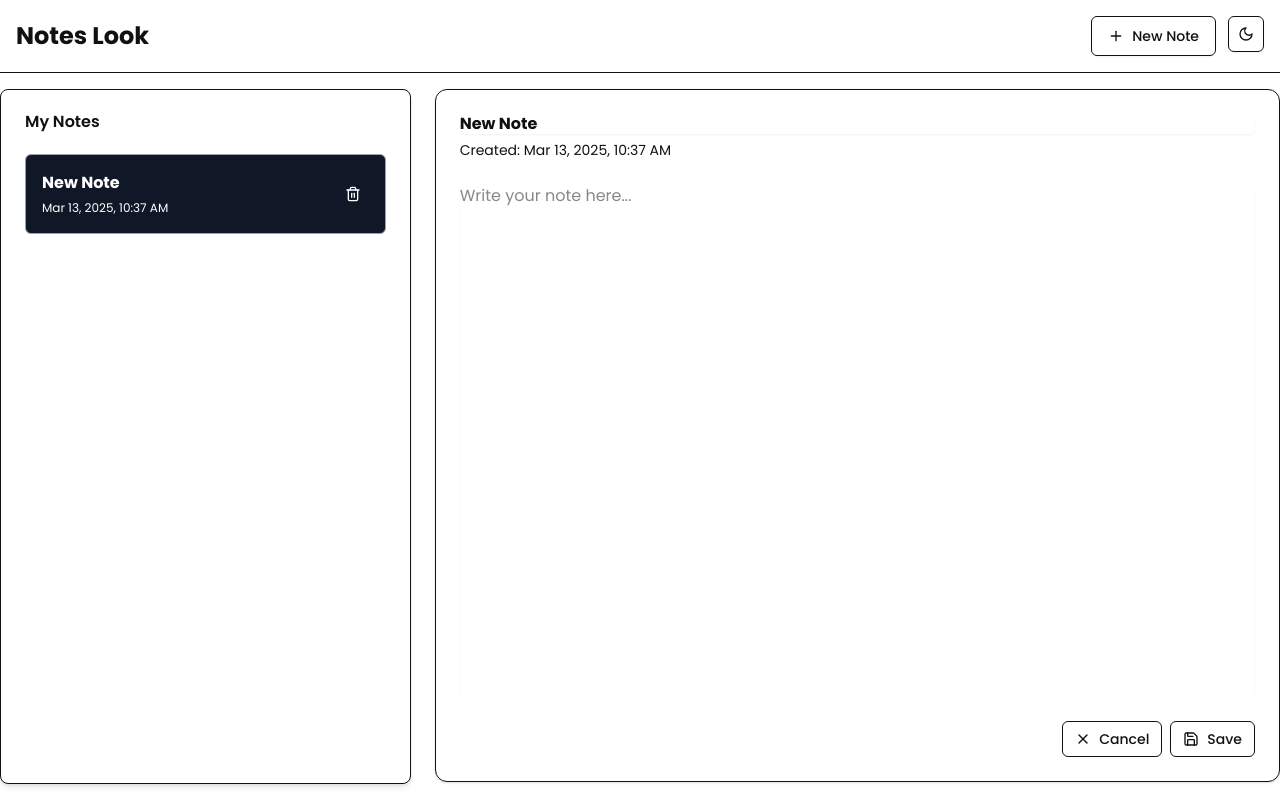
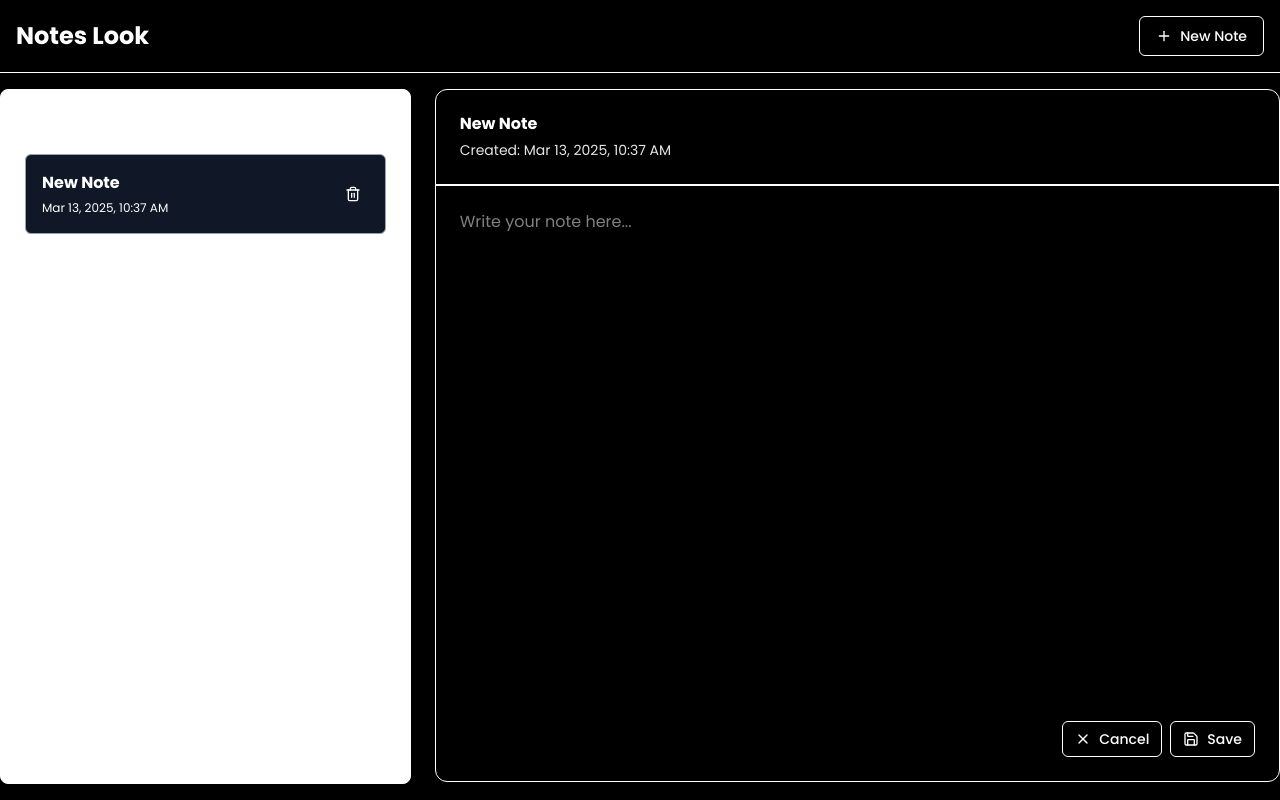
Before and after one commit to amancore/noteslook, a Next.js app: page / in a window 1280 px wide. Both pictures are taken after a click on the button "Create your first note". Built offline with nearby package versions, Linux system fonts and the light colour scheme.

Commit message:
done everything

```diff
--- a/src/app/globals.css
+++ b/src/app/globals.css
@@ -1,23 +1,14 @@
 @import "tailwindcss";
+
 html {
 	scroll-behavior: smooth;
 }
+
 :root {
-  --background: #fff;
-  --foreground: #000;
-  --accent: #f3f4f6;
-  --accent-foreground: #111;
-  --card: #fff;
-  --muted-foreground: #6b7280;
-}
-
-.dark {
-  --background: #18181b;
-  --foreground: #fafafa;
-  --accent: #27272a;
-  --accent-foreground: #fafafa;
-  --card: #18181b;
-  --muted-foreground: #a1a1aa;
+	--background: #000;
+	--foreground: #fff;
+	--muted-foreground: #fff;
+	--font-poppins: 'Poppins', sans-serif;
 }
 
 body {
@@ -26,17 +17,6 @@ body {
 	min-height: 100vh;
 	font-family: var(--font-poppins), sans-serif;
 }
-:root {
-	--background: #fff;
-	--foreground: #111;
-	--font-poppins: 'Poppins', sans-serif;
-	--font-roboto-mono: 'Roboto Mono', monospace;
-}
-
-.dark {
-	--background: #000;
-	--foreground: #fafafa;
-}
 
 [contenteditable]::-webkit-scrollbar {
 	display: none;
--- a/src/app/layout.tsx
+++ b/src/app/layout.tsx
@@ -27,7 +27,7 @@ export default function RootLayout({
 		<ThemeProvider>
 			<html
 				lang="en"
-				className={`${poppins.variable} ${robotoMono.variable} antialiased scrollbar-thin scrollbar-thumb-gray-400 scrollbar-track-gray-100 dark:scrollbar-thumb-gray-700 dark:scrollbar-track-gray-900` }>
+				className={`${poppins.variable} ${robotoMono.variable} antialiased scrollbar-thin scrollbar-thumb-gray-400 scrollbar-track-gray-100 dark:scrollbar-thumb-gray-700 dark:scrollbar-track-gray-900 bg-background text-foreground min-h-screen`}>
 				<body suppressHydrationWarning={true}>{children}</body>
 			</html>
 		</ThemeProvider>
--- a/src/components/ThemeContext.tsx
+++ b/src/components/ThemeContext.tsx
@@ -1,16 +1,9 @@
 "use client";
-import React, {
-	createContext,
-	useContext,
-	useState,
-	ReactNode,
-	useEffect,
-} from "react";
+import React, { createContext, useContext, ReactNode, useEffect } from "react";
 
-export type Theme = "light" | "dark";
+export type Theme = "dark";
 export type ThemeContextType = {
 	theme: Theme;
-	toggleTheme: () => void;
 };
 
 export const ThemeContext = createContext<ThemeContextType | undefined>(
@@ -23,28 +16,13 @@ export function useTheme() {
 	return ctx;
 }
 
-function getInitialTheme(): Theme {
-	if (typeof window !== "undefined") {
-		const stored = localStorage.getItem("theme");
-		if (stored === "light" || stored === "dark") return stored as Theme;
-		if (window.matchMedia("(prefers-color-scheme: dark)").matches)
-			return "dark";
-	}
-	return "light";
-}
-
 export function ThemeProvider({ children }: { children: ReactNode }) {
-	const [theme, setTheme] = useState<Theme>(getInitialTheme);
-
 	useEffect(() => {
-		document.documentElement.classList.toggle("dark", theme === "dark");
-		localStorage.setItem("theme", theme);
-	}, [theme]);
-
-	const toggleTheme = () => setTheme((t) => (t === "light" ? "dark" : "light"));
+		document.documentElement.classList.add("dark");
+	}, []);
 
 	return (
-		<ThemeContext.Provider value={{ theme, toggleTheme }}>
+		<ThemeContext.Provider value={{ theme: "dark" }}>
 			{children}
 		</ThemeContext.Provider>
 	);
--- a/src/components/editor.tsx
+++ b/src/components/editor.tsx
@@ -7,6 +7,7 @@ import { Textarea } from "./ui/textarea";
 import { Button } from "./ui/button";
 import { Save, X } from "lucide-react";
 import { formateDate } from "@/lib/storage";
+
 interface NoteEditorProps {
 	note: Note;
 	onSave: (note: Note) => void;
@@ -30,46 +31,52 @@ export default function NoteEditor({
 	};
 
 	return (
-		<Card className="flex flex-col overflow-y-hidden h-[calc(99vh-99px)] bg-white dark:bg-black dark:text-white">
+		<Card className="flex flex-col overflow-y-hidden h-[calc(99vh-99px)] bg-black text-white border border-white">
 			<CardHeader>
 				<Input
 					type="text"
 					value={title}
 					onChange={(e) => setTitle(e.target.value)}
 					placeholder="Note title"
-					className="!text-[1rem] p-0 m-0 h-5 w-full border-none focus-visible:ring-0 font-bold
-				"
+					className="!text-[1rem] p-0 m-0 h-5 w-full border-none focus-visible:ring-0 font-bold bg-black text-white"
 				/>
-				<p className="text-sm text-muted-foreground">
+				<p className="text-sm text-white opacity-90">
 					Created: {formateDate(note.createdAt)}
 				</p>
 				{note.updatedAt && note.updatedAt !== note.createdAt && (
-					<p className="text-xs text-muted-foreground">
+					<p className="text-xs text-white opacity-90">
 						Updated: {formateDate(note.updatedAt)}
 					</p>
 				)}
 			</CardHeader>
+				<div className="border border-white"></div>
 
 			<CardContent className="flex-1 min-h-0 overflow-hidden">
 				<Textarea
 					value={content}
 					onChange={(e) => setContent(e.target.value)}
 					placeholder="Write your note here..."
-					className="h-full resize-none !border-none focus-visible:ring-0 p-0"
+					className="h-full resize-none !border-none focus-visible:ring-0 p-0 bg-black text-white"
 					style={{
 						minHeight: 0,
 						overflowY: "auto",
 						scrollbarWidth: "none",
-						msOverflowStyle: "none"
+						msOverflowStyle: "none",
 					}}
 				/>
 			</CardContent>
 			<CardFooter className="flex justify-end gap-2 overflow-hidden">
-				<Button variant="outline" onClick={onCancel}>
+				<Button
+					variant="outline"
+					onClick={onCancel}
+					className="border-white text-white bg-black hover:bg-white hover:text-black">
 					<X className="h-4 w-4" />
 					Cancel
 				</Button>
-				<Button variant="outline" onClick={onHandleSave}>
+				<Button
+					variant="outline"
+					onClick={onHandleSave}
+					className="border-white text-white bg-black hover:bg-white hover:text-black">
 					<Save className="h-4 w-4" />
 					Save
 				</Button>
--- a/src/components/header.tsx
+++ b/src/components/header.tsx
@@ -1,46 +1,26 @@
 import React from "react";
 import { Button } from "./ui/button";
-import { Plus, Moon, Sun } from "lucide-react";
-import { useTheme } from "./ThemeContext";
+import { Plus } from "lucide-react";
 
 interface HeaderProps {
 	onNewNote: () => void;
 }
 
 export default function Header({ onNewNote }: HeaderProps) {
-	const { theme, toggleTheme } = useTheme();
-	const [mounted, setMounted] = React.useState(false);
-
-	React.useEffect(() => setMounted(true), []);
-
 	return (
-		<header className="border-b p-4 bg-card">
+		<header className="border-b border-white p-4 bg-black">
 			<div className="container mx-auto flex justify-between items-center">
-				<h1 className="text-2xl font-bold">Notes Look</h1>
+				<h1 className="text-2xl font-bold text-white">Notes Look</h1>
 				<div className="flex gap-3">
 					<Button
 						type="button"
 						variant="outline"
 						onClick={onNewNote}
 						size="lg"
-						className="cursor-pointer">
+						className="cursor-pointer border-white text-white bg-black hover:bg-white hover:text-black">
 						<Plus className="h-4 w-4" />
 						New Note
 					</Button>
-					{mounted && (
-						<Button
-							type="button"
-							onClick={toggleTheme}
-							variant="outline"
-							size="icon"
-							aria-label="Toggle theme">
-							{theme === "dark" ? (
-								<Sun className="h-6 w-6" />
-							) : (
-								<Moon className="h-6 w-6" />
-							)}
-						</Button>
-					)}
 				</div>
 			</div>
 		</header>
--- a/src/components/view.tsx
+++ b/src/components/view.tsx
@@ -18,26 +18,29 @@ interface NoteViewProps {
 
 export default function NoteView({ note, onEdit }: NoteViewProps) {
 	return (
-		<Card className="flex flex-col h-[calc(99vh-99px)] bg-white dark:bg-black dark:text-white">
+		<Card className="flex flex-col h-[calc(99vh-99px)] bg-black text-white border border-white">
 			<CardHeader>
-				<CardTitle>{note.title}</CardTitle>
-				<p className="text-sm text-muted-foreground">
+				<CardTitle className="!text-[1rem] text-white">{note.title}</CardTitle>
+				<p className="text-sm text-white opacity-90">
 					Created: {formateDate(note.createdAt)}
 				</p>
 				{note.updatedAt && note.updatedAt !== note.createdAt && (
-					<p className="text-xs text-muted-foreground">
+					<p className="text-xs text-white opacity-90">
 						Updated: {formateDate(note.updatedAt)}
 					</p>
 				)}
 			</CardHeader>
-				<div className="border-1 border-white"></div>
+			<div className="border border-white"></div>
 			<CardContent className="flex-1 min-h-0">
 				<ScrollArea className="h-full">
-					<p className="text whitespace-pre-wrap">{note.content}</p>
+					<p className="whitespace-pre-wrap text-white">{note.content}</p>
 				</ScrollArea>
 			</CardContent>
 			<CardFooter className="flex justify-end">
-				<Button variant="outline" onClick={onEdit}>
+				<Button
+					variant="outline"
+					onClick={onEdit}
+					className="border-white text-white bg-black hover:bg-white hover:text-black">
 					Edit Note
 				</Button>
 			</CardFooter>
--- a/tailwind.config.js
+++ b/tailwind.config.js
@@ -1,15 +1,14 @@
 module.exports = {
 	darkMode: "class",
 	content: ["./src/**/*.{js,ts,jsx,tsx,mdx}"],
-	plugins: [
-    require('tailwind-scrollbar'),
-  ],
-  variants: {
-    scrollbar: ['rounded', 'dark'],
-  },
+	plugins: [require("tailwind-scrollbar")],
+	variants: {
+		scrollbar: ["rounded", "dark"],
+	},
 	theme: {
 		extend: {
 			colors: {
+				border: "var(--border)",
 				background: "var(--background)",
 				foreground: "var(--foreground)",
 				accent: "var(--accent)",
```
